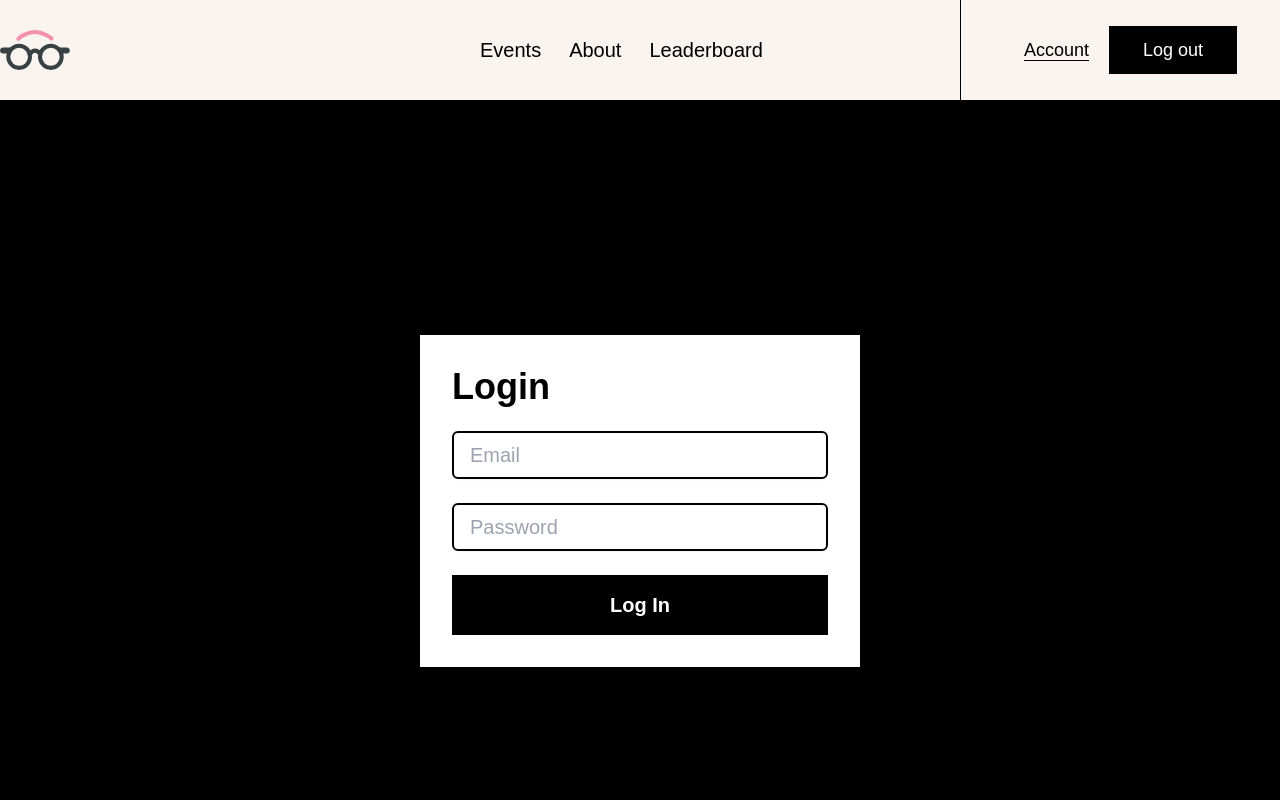
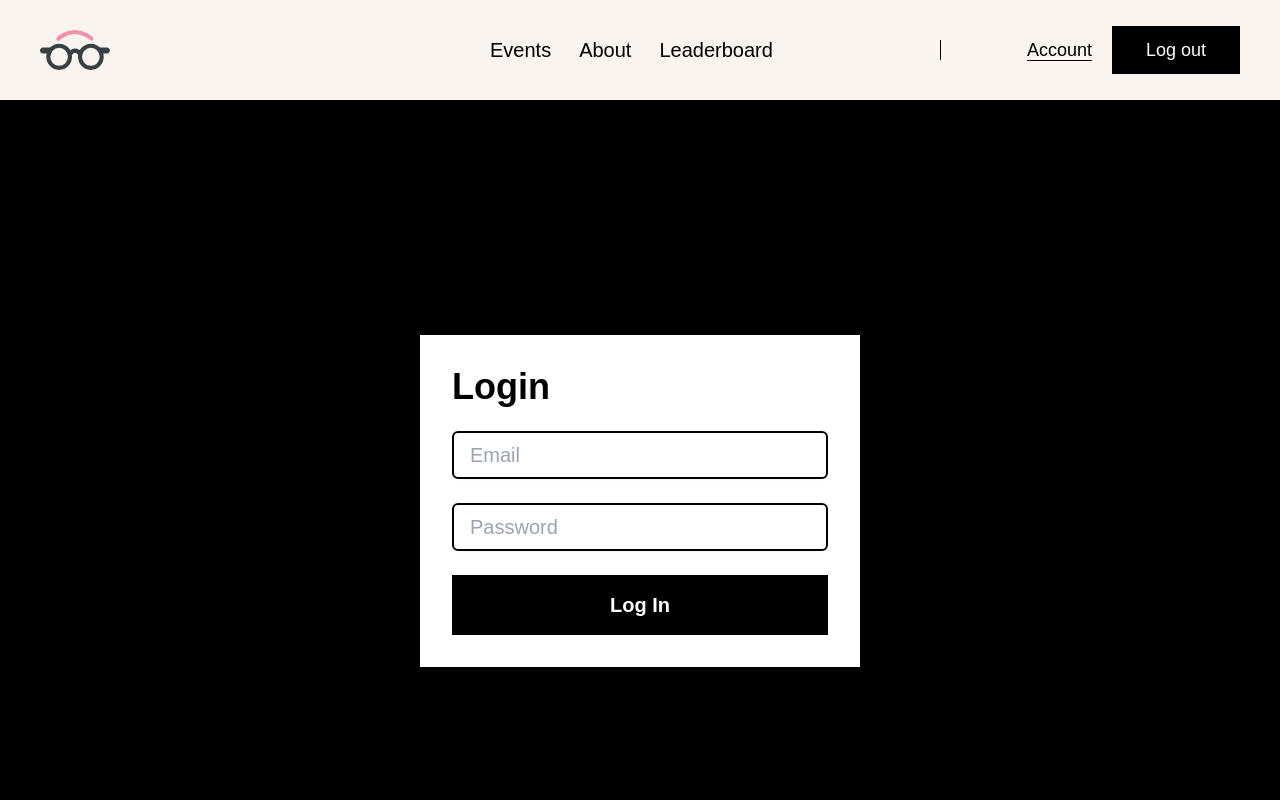
Before and after one commit to Ethical-Spectacle/newsite, a Next.js app: page /account in a window 1280 px wide. Shown: the top 800 px of the page. Built offline with nearby package versions, Linux system fonts and the light colour scheme; a web font is replaced by a local one.

Commit message:
Remove unnecessary class

```diff
--- a/app/components/NavBar/NavBar.js
+++ b/app/components/NavBar/NavBar.js
@@ -57,7 +57,7 @@ function NavBar() {
 
   return (
     <nav className='outside-container border-b border-black'>
-      <div className='nav-boxed h-[100px] items-center justify-between'>
+      <div className='boxed-container h-[100px] px-5 items-center justify-between'>
         <Link href="/" className='w-1/3' >
           <Image src={blacklogo} alt="Ethical Spectacle Research" width={70} height={70} />
         </Link>
@@ -74,7 +74,7 @@ function NavBar() {
           </li>
         </ul>
 
-        <div className='border-l border-black h-full w-2/3 md:w-1/4 flex items-center justify-center'>
+        <div className='border-l border-black h-full w-2/3 md:w-1/4 flex items-center justify-end'>
           {logged ? (
                   <Link href='/account' className='text-lg px-5 underline underline-offset-4' >
                     Account
--- a/app/globals.css
+++ b/app/globals.css
@@ -30,16 +30,12 @@ p {
   font-weight: 300;
 }
 
-.nav-boxed {
-  @apply w-full max-w-1440 flex relative;
-}
-
 .outside-container {
   @apply w-full flex justify-center overflow-hidden;
 }
 
 .boxed-container {
-  @apply w-full max-w-1440 flex px-5 md:px-16 relative;
+  @apply w-full max-w-1440 flex px-5 relative;
 }
 
 /* HOME PAGE STUFF */
```
